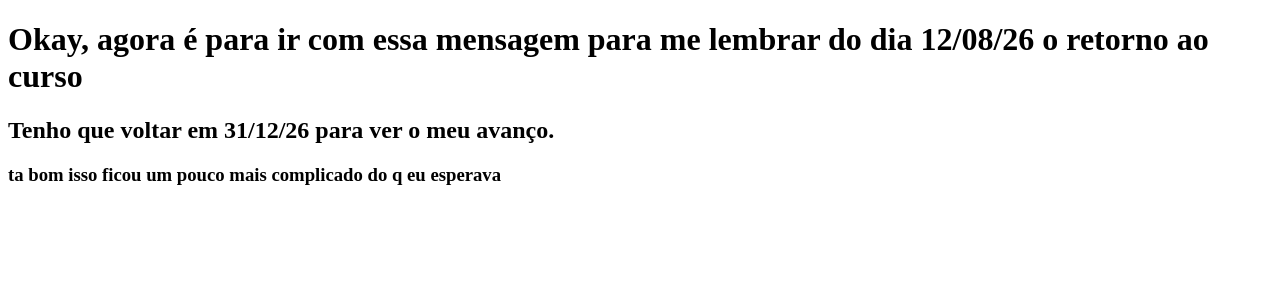
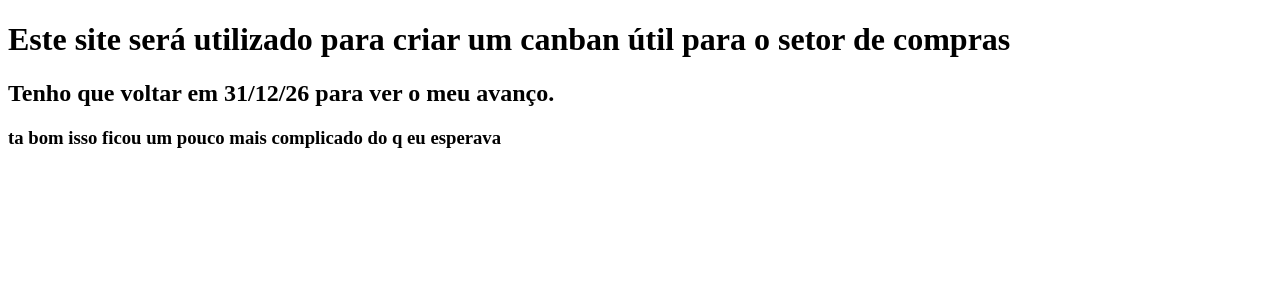
Before and after one commit to Thiago-Caitano/clone-Tab-News-Thaigo, a Next.js app: page / in a window 1280 px wide. Shown: the top 300 px of the page. Built offline with nearby package versions, Linux system fonts and the light colour scheme.

Commit message:
atuaizando a ideia do projeto

```diff
--- a/pages/index.js
+++ b/pages/index.js
@@ -1,5 +1,5 @@
 function Home() {
-    return <><h1> Okay, agora é para ir com essa mensagem para me lembrar do dia 12/08/26 o retorno ao curso</h1><h2> Tenho que voltar em 31/12/26 para ver o meu avanço.</h2><h3>ta bom isso ficou um pouco mais complicado do q eu esperava</h3></>
+    return <><h1>Este site será utilizado para criar um canban útil para o setor de compras</h1><h2> Tenho que voltar em 31/12/26 para ver o meu avanço.</h2><h3>ta bom isso ficou um pouco mais complicado do q eu esperava</h3></>
 }
 
 export default Home;
```
